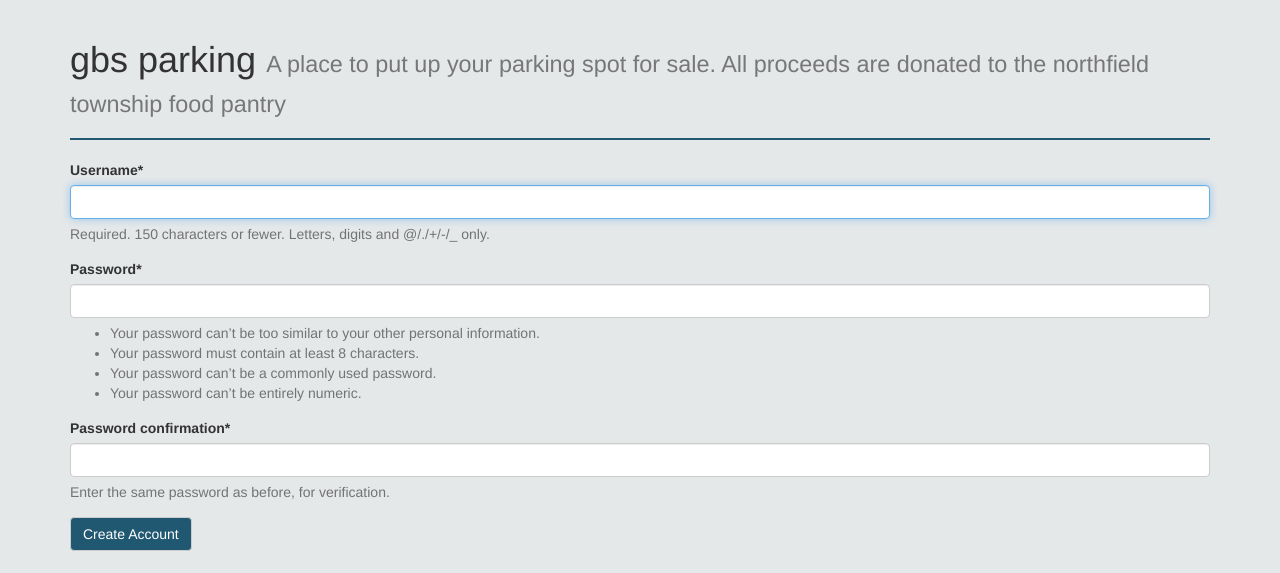
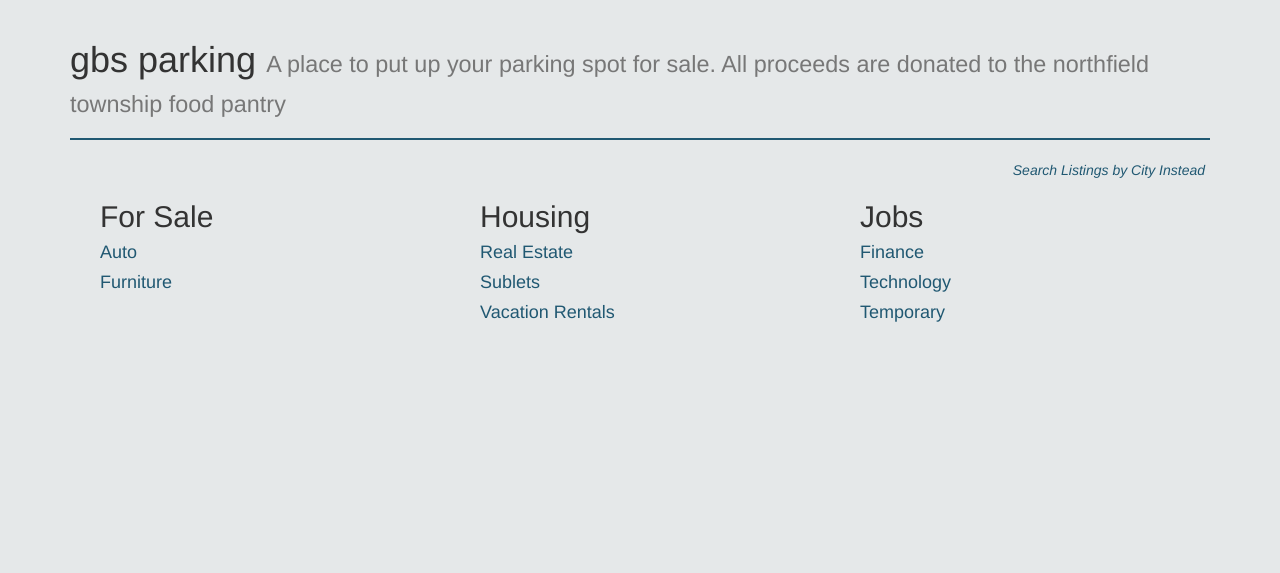
Before and after one commit to hpunnoose01/cl303, a Django app: a page that uses templates/base.html in a window 1280 px wide. Shown: the part 52-625 px from the top of the page. Run offline with Django 3.2, Linux system fonts and the light colour scheme; some libraries are stand-ins or nearby versions.

Commit message:
Update base.html

```diff
--- a/templates/base.html
+++ b/templates/base.html
@@ -62,12 +62,52 @@
            </div>
 
 
-           {% block content %}
+        <div class="container">
+  <div class="row" id='search-row'>
+    <div class="col-sm-12">
+      <a href="/region_list/"><large><em>Search Listings by City Instead</em></large></a>
+    </div>
+  </div>
+</div>
 
+<div class="container">
+  <div class="col-sm-12">
+    <div class="row">
 
-           <h1>Hello World</h1>
+      <div class="col-sm-4">
+        <h2>For Sale</h2>
 
-             {% endblock %}
+        <a href="/category/2/thumbnail/"><h4>Auto</h4></a>
+
+        <a href="/category/3/thumbnail/"><h4>Furniture</h4></a>
+
+      </div>
+
+      <div class="col-sm-4">
+        <h2>Housing</h2>
+
+        <a href="/category/6/thumbnail/"><h4>Real Estate</h4></a>
+
+        <a href="/category/7/thumbnail/"><h4>Sublets</h4></a>
+
+        <a href="/category/8/thumbnail/"><h4>Vacation Rentals</h4></a>
+
+      </div>
+
+      <div class="col-sm-4">
+        <h2>Jobs</h2>
+
+        <a href="/category/9/thumbnail/"><h4>Finance</h4></a>
+
+        <a href="/category/10/thumbnail/"><h4>Technology</h4></a>
+
+        <a href="/category/11/thumbnail/"><h4>Temporary</h4></a>
+
+      </div>
+
+    </div>
+  </div>
+</div>
 
 
 
```
